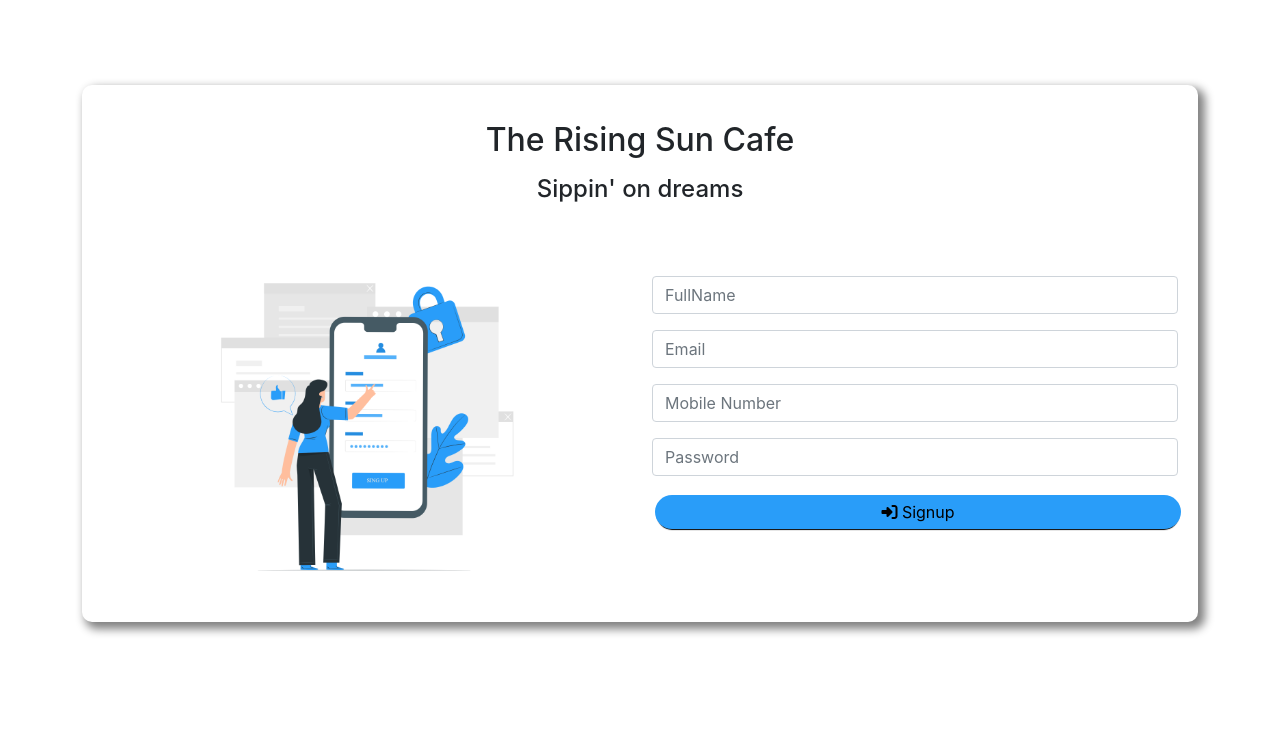
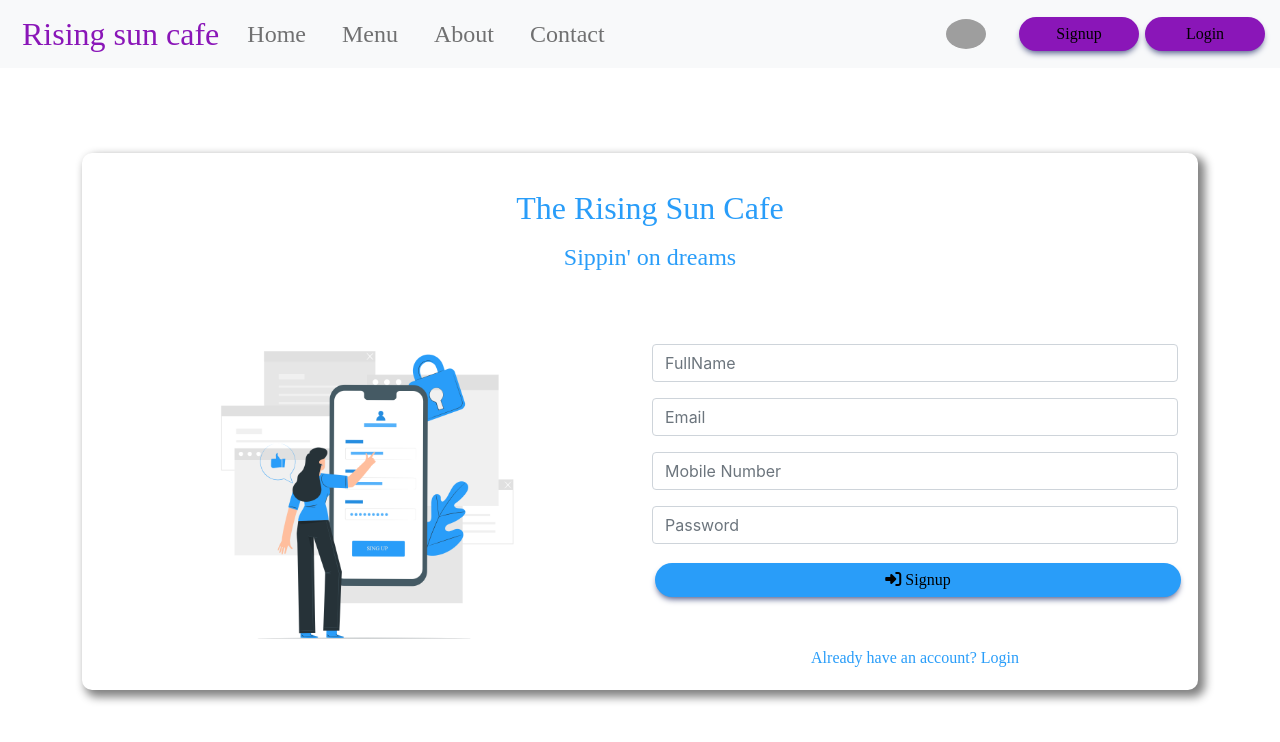
Before and after one commit to prajaktadharpure28/The_Rising_Sun_Cafe, a React (Create React App) app in the folder client/: page /signup in a window 1280 px wide. Shown: the top 742 px of the page. Built offline with nearby package versions, Linux system fonts and the light colour scheme; grey boxes are pictures that could not be loaded.

Commit message:
feat: Added navbar

```diff
--- /dev/null
+++ b/client/src/components/Navbar/Navbar.css
@@ -0,0 +1,46 @@
+.nav-bar{
+    font-family: 'Lobster', cursive;
+    font-size: 2rem;
+    color: #8a16b8;
+    text-decoration: none;
+    margin-left: 10px;
+    margin-right: 10px;
+}
+.nav-item{
+    font-family: 'Lobster', cursive;
+    font-size: 1.5rem;
+    color: #8a16b8;
+    text-decoration: none;
+    margin-left: 10px;
+    margin-right: 10px;
+}
+.text{
+    font-family: 'Lobster', cursive;
+    font-size: 1.5rem;
+    color:#8a16b8;
+    text-decoration: none;
+    margin-left: 10px;
+    margin-right: 10px;
+}
+.logout-btn{
+    font-family: 'Lobster', cursive;
+    padding: 5px;
+    margin: 3px;
+    width: 120px;
+    border-radius: 30px;
+    border: none;
+    background-color: #8a16b8;
+    box-shadow: 0px 4px 6px -2px rgb(78, 87, 134);
+}
+
+.logout-btn:hover{
+    background-color: rgb(209, 124, 243);
+    box-shadow: 0px 4px 6px -2px rgb(160, 119, 177);
+}
+
+.profile-icon{
+    width: 40px;
+    border-radius: 50%;
+    margin-left: 10px;
+    margin-right: 10px;
+}
--- /dev/null
+++ b/client/src/components/Navbar/Navbar.js
@@ -0,0 +1,78 @@
+import React, { useState, useEffect } from 'react'
+import "./Navbar.css"
+import { Link } from 'react-router-dom'
+import { currentUser } from './../../util/currentUser'
+
+function Navbar({ user }) {
+  function logOut() {
+    localStorage.removeItem('currentUser')
+    window.location.href = '/login'
+  }
+
+  function Login() {
+    window.location.href = '/login'
+  }
+
+  function Signup() {
+    window.location.href = '/signup'
+  }
+
+
+
+  // const [foodItemCount, setFoodItemCount] = useState(myFoodListCount)
+  return (
+    <div>
+      <nav className="navbar navbar-expand-lg navbar-light bg-light">
+        <div className="container-fluid">
+          <a className="nav-bar" href="#">Rising sun cafe</a>
+          <button className="navbar-toggler" type="button" data-bs-toggle="collapse" data-bs-target="#navbarSupportedContent" aria-controls="navbarSupportedContent" aria-expanded="false" aria-label="Toggle navigation">
+            <span className="navbar-toggler-icon"></span>
+          </button>
+          <div className="collapse navbar-collapse" id="navbarSupportedContent">
+            <ul className="navbar-nav me-auto mb-2 mb-lg-0">
+              <li className="nav-item">
+                <Link className="nav-link" to="/">Home</Link>
+              </li>
+              <li className="nav-item">
+                <Link className="nav-link" to="/menu">Menu</Link>
+              </li>
+              <li className="nav-item">
+                <Link className="nav-link" to="/about">About</Link>
+              </li>
+              <li className="nav-item">
+                <Link className="nav-link" to="/contact">Contact</Link>
+              </li>
+            </ul>
+            <form class="d-flex align-items-center">
+              <img
+                src="https://www.pngitem.com/pimgs/m/30-307416_profile-icon-png-image-free-download-searchpng-employee.png"
+                alt="profile"
+                className="profile-icon"
+              />
+              <h4 className='text'>{user}</h4>
+            </form>
+           {!currentUser && (
+            <button type="button" className='logout-btn' onClick={Signup}>
+              Signup
+            </button>
+            )}
+            {!currentUser && (
+            <button type="button" className='logout-btn' onClick={Login}>Login</button>
+            )}
+
+
+            {currentUser && (
+            <button type="button" className='logout-btn' onClick={logOut}>Logout</button>
+            )}
+
+
+
+
+          </div>
+        </div>
+      </nav>
+    </div>
+  )
+}
+
+export default Navbar
--- a/client/src/views/Home/Home.js
+++ b/client/src/views/Home/Home.js
@@ -1,8 +1,23 @@
-import React from 'react'
+import React, {useState, useEffect} from 'react'
+// import axios from 'axios'
+import './Home.css'
+import Navbar from '../../components/Navbar/Navbar';
+
+import {loginRequired} from './../../util/loginRequired'
+import { currentUser } from '../../util/currentUser'
 
 function Home() {
+
+
+useEffect(()=>{
+      loginRequired()
+  }, [])
+
+
   return (
-    <div>Home</div>
+    <div>
+      <Navbar user={currentUser?.name}/>
+    </div>
   )
 }
 
--- a/client/src/views/Login/Login.css
+++ b/client/src/views/Login/Login.css
@@ -16,11 +16,17 @@
 }
 
 .login-page-btn{
+    font-family: 'Lobster', cursive;
     padding: 5px;
     margin: 3px;
     width: 120px;
     border-radius: 30px;
     border: none;
     background-color: #299DF9;
-    box-shadow: 0px 3px 1px -2px rgb(0, 0, 0);
+    box-shadow: 0px 4px 6px -2px rgb(78, 87, 134);
 }
+
+.login-page-btn:hover{
+    background-color: #2036fc;
+    box-shadow: 0px 4px 6px -2px rgb(78, 87, 134);
+}
--- a/client/src/views/Login/Login.js
+++ b/client/src/views/Login/Login.js
@@ -2,6 +2,7 @@ import React, { useState, useEffect } from 'react';
 import axios from 'axios';
 import swal from "sweetalert";
 import headerImage from './img/login.png';
+import Navbar from '../../components/Navbar/Navbar';
 
 import { currentUser } from './../../util/currentUser'
 import "./Login.css"
@@ -47,10 +48,11 @@ function Login() {
 
   return (
     <>
+    <Navbar user={currentUser?.name}/>
       <div className='container mt-5'>
         <div className='login-card'>
           <div className='row'>
-            <h2 className='text-center mt-5'>Login</h2>
+            <h2 className='brand-name text-center mt-5'>Login</h2>
             <div className='col-md-6 mt-3'>
               <form>
                 <div className="mb-3">
@@ -74,6 +76,10 @@ function Login() {
                 <button className="login-page-btn w-100 mb-3" type="button" onClick={checkLogin}>
                   <i className="fa-solid fa-right-to-bracket"></i> Login
                 </button>
+
+                <div className="text-center">
+                  <a className='brand-name-1' href="/signup">Don't have an account? Register</a>
+                </div>
               </form>
             </div>
 
--- a/client/src/views/Signup/Signup.css
+++ b/client/src/views/Signup/Signup.css
@@ -18,11 +18,41 @@
 }
 
 .signup-page-btn{
+    font-family: 'Lobster', cursive;
     padding: 5px;
     margin: 3px;
     width: 120px;
     border-radius: 30px;
     border: none;
     background-color: #299DF9;
-    box-shadow: 0px 3px 1px -2px rgb(0, 0, 0);
+    box-shadow: 0px 4px 6px -2px rgb(78, 87, 134);
 }
+.signup-page-btn:hover{
+    background-color: #2036fc;
+    box-shadow: 0px 4px 6px -2px rgb(78, 87, 134);
+}
+.brand-name{
+    font-family: 'Lobster', cursive;
+    font-size: 2rem;
+    color: #299DF9;
+    text-decoration: none;
+    margin-left: 10px;
+    margin-right: 10px;
+}
+
+.brand-name:hover{
+    color: #2036fc;
+    text-decoration: none;
+}
+
+.brand-name-1{
+    font-family: 'Lobster', cursive;
+    color: #299DF9;
+    text-decoration: none;
+    margin-left: 10px;
+    margin-right: 10px;
+}
+.brand-name-1:hover{
+    color: #2036fc;
+    text-decoration: none;
+}
--- a/client/src/views/Signup/Signup.js
+++ b/client/src/views/Signup/Signup.js
@@ -1,8 +1,9 @@
 import React, { useState, useEffect } from 'react';
 import axios from 'axios';
 import swal from "sweetalert";
+import headerImage from "./img/signup-girl.png";
+import Navbar from '../../components/Navbar/Navbar'
 
-import headerImage from "./img/signup-girl.png";
 import {currentUser} from './../../util/currentUser'
 import './Signup.css';
 
@@ -54,11 +55,12 @@ function Signup() {
 
   return (
     <>
+    <Navbar user={currentUser?.name}/>
       <div className='container mt-5'>
         <div className=' card-signup'>
           <div className='row'>
-            <h2 className='text-center mt-3'>The Rising Sun Cafe</h2>
-            <h4 className="text-center mt-2 ">
+            <h2 className='brand-name text-center mt-3'>The Rising Sun Cafe</h2>
+            <h4 className="brand-name-1 text-center mt-2 ">
               Sippin' on dreams
             </h4>
             <div className='col-md-6'>
@@ -112,6 +114,9 @@ function Signup() {
                   <button className="signup-page-btn w-100 mb-5" type="button" onClick={signupUser}>
                     <i className="fa-solid fa-right-to-bracket"></i> Signup
                   </button>
+                <div className="text-center">
+                  <a className='brand-name-1' href="/login">Already have an account? Login</a>
+                </div>
               </form>
             </div>
           </div>
```
Also changed, not shown: 1 other file (tests, documents, lock files or other folders).
